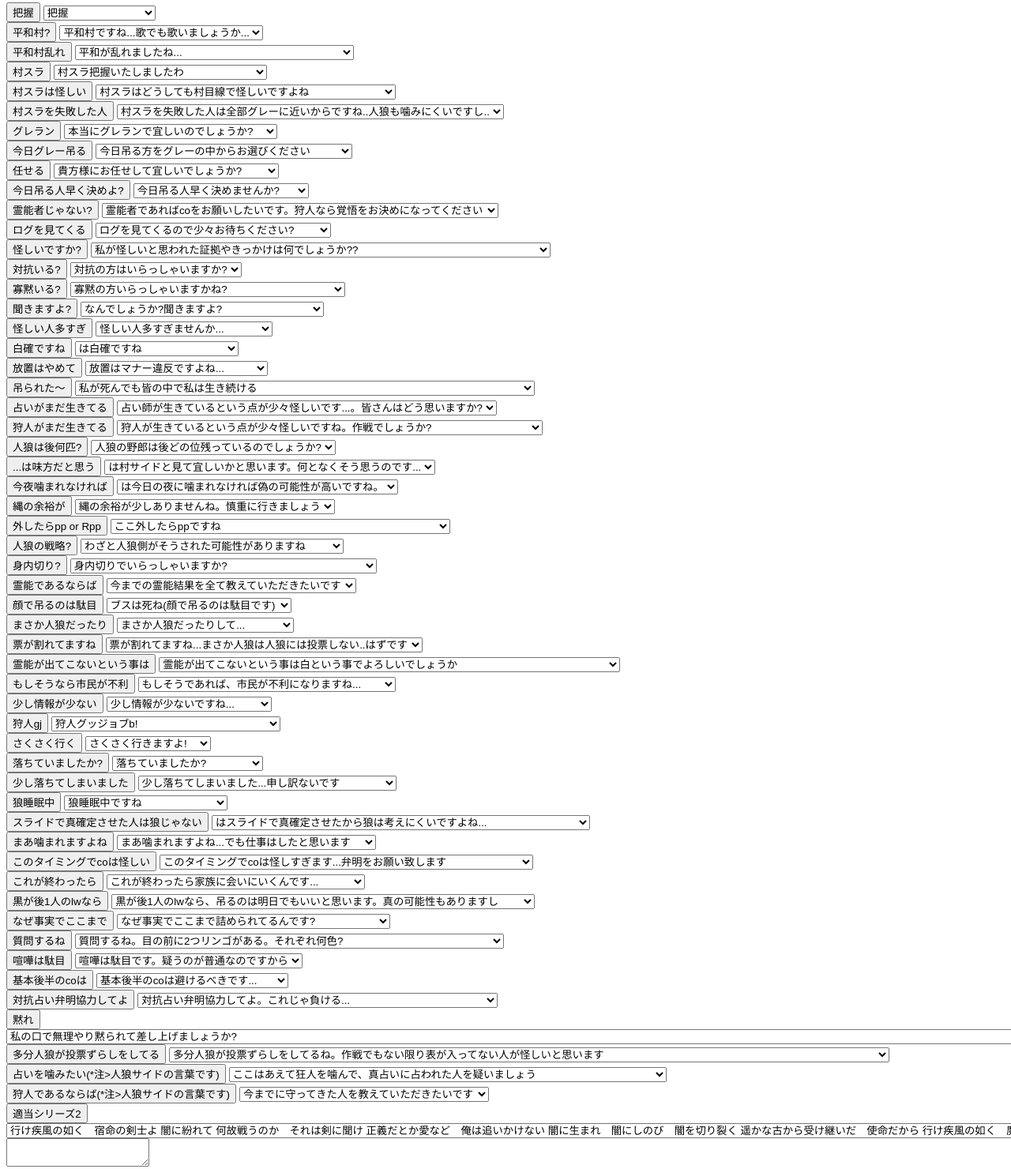
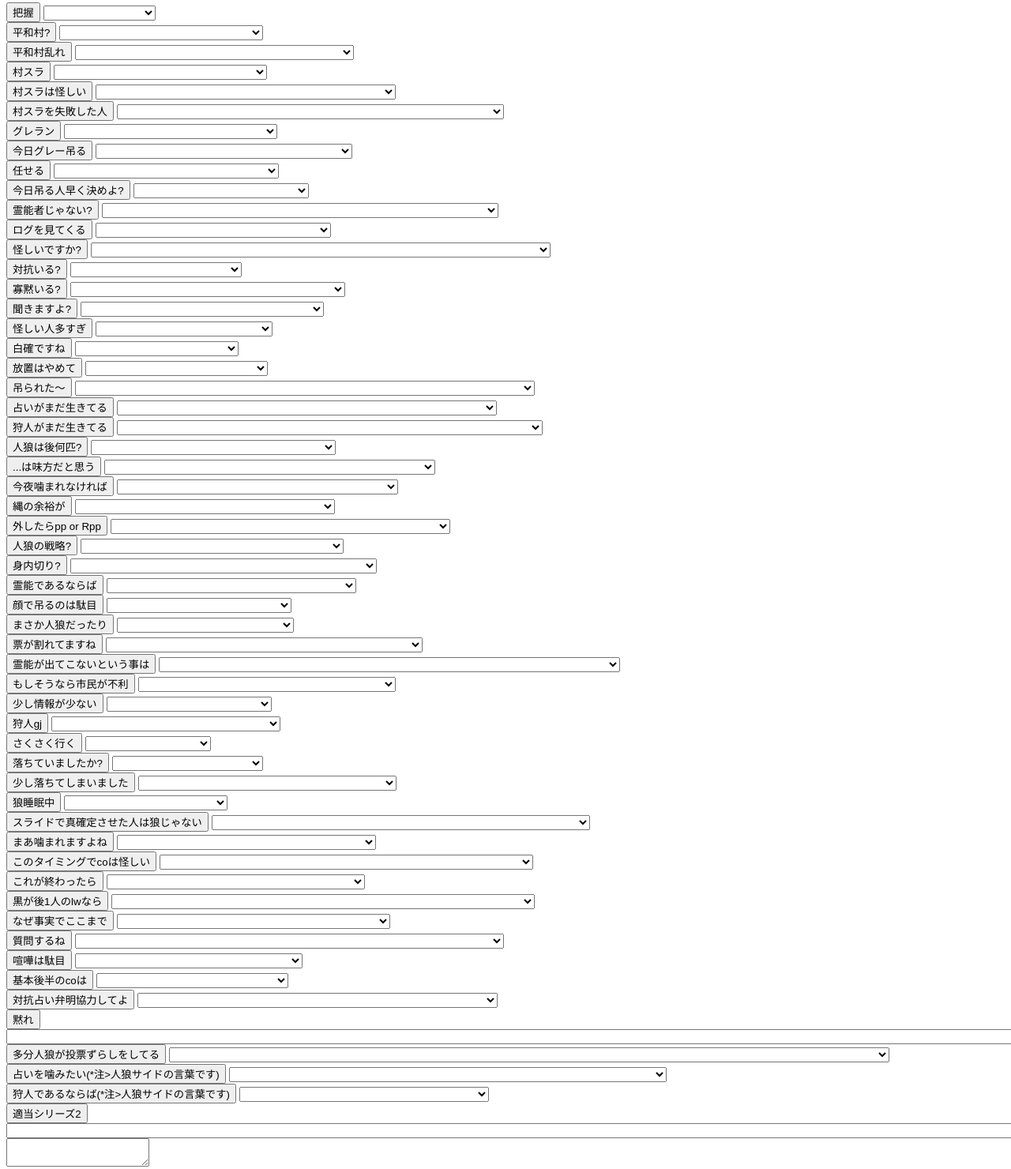
Before and after one commit to Asirias/buu, a plain HTML site: page zinro_memp/zingai/index2.html in a window 1280 px wide. Shown: the part 128-1608 px from the top of the page at 79% size. Drawn offline with Linux system fonts and the light colour scheme.

Commit message:
Add files via upload

```diff
--- a/zinro_memp/zingai/index2.html
+++ b/zinro_memp/zingai/index2.html
@@ -15,6 +15,7 @@ port<input type='text' value='' id ="port" ><br><br>
 <br><br>
 <input type='button' class ='copy' value ='把握'/>
 <select id='a'>
+<option></option>
 <option>把握</option>
 <option>把握いたしましたわ</option>
 <option>把握だ!</option>
@@ -25,6 +26,7 @@ port<input type='text' value='' id ="port" ><br><br>
 </select><br>
 <input type='button' class ='copy' value ='平和村?'/>
 <select id='b'>
+<option></option>
 <option>平和村ですね...歌でも歌いましょうか...</option>
 <option>平和が一番です</option>
 <option>平和村か?面白くねぇな!</option>
@@ -35,6 +37,7 @@ port<input type='text' value='' id ="port" ><br><br>
 
 <input type='button' class ='copy' value ='平和村乱れ'/>
 <select id='c'>
+<option></option>
 <option>平和が乱れましたね...</option>
 <option>こうでなくては面白くない!</option>
 <option>争いは...やめようよ..</option>
@@ -46,6 +49,7 @@ port<input type='text' value='' id ="port" ><br><br>
 
 <input type='button' class ='copy' value ='村スラ'/>
 <select id='d'>
+<option></option>
 <option>村スラ把握いたしましたわ</option>
 <option>村スラさせていただきますわ</option>
 <option>村スラだな?把握だ!</option>
@@ -59,6 +63,7 @@ port<input type='text' value='' id ="port" ><br><br>
 </select><br>
 <input type='button' class ='copy' value ='村スラは怪しい'/>
 <select id='e'>
+<option></option>
 <option>村スラはどうしても村目線で怪しいですよね</option>
 <option>村スラはどうしても村目線で怪しいよな</option>
 <option>...ムｒ(村スラはどうしても村目線で怪しい)</option>
@@ -67,6 +72,7 @@ port<input type='text' value='' id ="port" ><br><br>
 </select><br>
 <input type='button' class ='copy' value ='村スラを失敗した人'/>
 <select id='f'>
+<option></option>
 <option>村スラを失敗した人は全部グレーに近いからですね..人狼も噛みにくいですし..</option>
 <option>村スラを失敗した人は全部グレーに近いからな!人狼も噛みにくいしな!</option>
 <option>村スラ...失敗者...全部グレー...人狼も...噛みにくい</option>
@@ -75,6 +81,7 @@ port<input type='text' value='' id ="port" ><br><br>
 </select><br>
 <input type='button' class ='copy' value ='グレラン'/>
 <select id='g'>
+<option></option>
 <option>本当にグレランで宜しいのでしょうか?</option>
 <option>本当にグレランでいいんだな?</option>
 <option>グレラン...怖い...</option>
@@ -84,6 +91,7 @@ port<input type='text' value='' id ="port" ><br><br>
 
 <input type='button' class ='copy' value ='今日グレー吊る'/>
 <select id='h'>
+<option></option>
 <option>今日吊る方をグレーの中からお選びください</option>
 <option>今日吊る方をグレーから指定だ!</option>
 <option>今日処刑されるグレーは..誰ですか...(ゴホッゴホッ</option>
@@ -93,6 +101,7 @@ port<input type='text' value='' id ="port" ><br><br>
 
 <input type='button' class ='copy' value ='任せる'/>
 <select id='i'>
+<option></option>
 <option>貴方様にお任せして宜しいでしょうか?</option>
 <option>お前にかかってるんだ!任せたぞ!</option>
 <option>お任せします...</option>
@@ -101,6 +110,7 @@ port<input type='text' value='' id ="port" ><br><br>
 </select><br>
 <input type='button' class ='copy' value ='今日吊る人早く決めよ?'/>
 <select id='j'>
+<option></option>
 <option>今日吊る人早く決めませんか?</option>
 <option>今日吊る人早く決めるぞ!</option>
 <option>今日吊る人..誰?</option>
@@ -109,6 +119,7 @@ port<input type='text' value='' id ="port" ><br><br>
 </select><br>
 <input type='button' class ='copy' value ='霊能者じゃない?'/>
 <select id='k'>
+<option></option>
 <option>霊能者であればcoをお願いしたいです。狩人なら覚悟をお決めになってください</option>
 <option>霊能ならco。狩人ならcoするんじゃねぇぞ!</option>
 <option>霊能..co。狩人..coしない</option>
@@ -118,6 +129,7 @@ port<input type='text' value='' id ="port" ><br><br>
 
 <input type='button' class ='copy' value ='ログを見てくる'/>
 <select id='l'>
+<option></option>
 <option>ログを見てくるので少々お待ちください?</option>
 <option>お前にかかってるんだ!任せたぞ!</option>
 <option>ログ..見てくる..</option>
@@ -128,6 +140,7 @@ port<input type='text' value='' id ="port" ><br><br>
 
 <input type='button' class ='copy' value ='怪しいですか?'/>
 <select id='n'>
+<option></option>
 <option>私が怪しいと思われた証拠やきっかけは何でしょうか??</option>
 <option>俺が怪しいと思うなら証拠だせ!</option>
 <option>自分じゃない自分じゃない自分じゃない自分じゃない自分じゃない自分じゃない自分じゃない</option>
@@ -138,6 +151,7 @@ port<input type='text' value='' id ="port" ><br><br>
 
 <input type='button' class ='copy' value ='対抗いる?'/>
 <select id='m'>
+<option></option>
 <option>対抗の方はいらっしゃいますか?</option>
 <option>対抗は居るか?居ないよな?</option>
 <option>対抗は..居ない?</option>
@@ -146,6 +160,7 @@ port<input type='text' value='' id ="port" ><br><br>
 </select><br>
 <input type='button' class ='copy' value ='寡黙いる?'/>
 <select id='o'>
+<option></option>
 <option>寡黙の方いらっしゃいますかね?</option>
 <option>黙ってる奴は居ないよな?</option>
 <option>無口友達..いないかな..</option>
@@ -154,6 +169,7 @@ port<input type='text' value='' id ="port" ><br><br>
 </select><br>
 <input type='button' class ='copy' value ='聞きますよ?'/>
 <select id='p'>
+<option></option>
 <option>なんでしょうか?聞きますよ?</option>
 <option>なんだ?聞くぞ??</option>
 <option>...何?</option>
@@ -164,6 +180,7 @@ port<input type='text' value='' id ="port" ><br><br>
 
 <input type='button' class ='copy' value ='怪しい人多すぎ'/>
 <select id='q'>
+<option></option>
 <option>怪しい人多すぎませんか...</option>
 <option>皆怪しく見えて来たな</option>
 <option>...(皆怪しい)</option>
@@ -173,6 +190,7 @@ port<input type='text' value='' id ="port" ><br><br>
 
 <input type='button' class ='copy' value ='白確ですね'/>
 <select id='r'>
+<option></option>
 <option>は白確ですね</option>
 <option>は白確だ</option>
 <option>...(いいな..白確)</option>
@@ -181,6 +199,7 @@ port<input type='text' value='' id ="port" ><br><br>
 </select><br>
 <input type='button' class ='copy' value ='放置はやめて'/>
 <select id='s'>
+<option></option>
 <option>放置はマナー違反ですよね...</option>
 <option>放置はやめてくれ...冷める...</option>
 <option>放置はダメ...絶対に...駄目</option>
@@ -189,6 +208,7 @@ port<input type='text' value='' id ="port" ><br><br>
 </select><br>
 <input type='button' class ='copy' value ='吊られた～'/>
 <select id='t'>
+<option></option>
 <option>私が死んでも皆の中で私は生き続ける</option>
 <option>私はいつから可笑しくなったのだろう...</option>
 <option>......ちっ</option>
@@ -209,6 +229,7 @@ port<input type='text' value='' id ="port" ><br><br>
 
 <input type='button' class ='copy' value ='占いがまだ生きてる'/>
 <select id='u'>
+<option></option>
 <option>占い師が生きているという点が少々怪しいです...。皆さんはどう思いますか?</option>
 <option>占い師が生きてるだと!馬鹿な...</option>
 <option>え...(どうして占い師が生きてる!)</option>
@@ -218,6 +239,7 @@ port<input type='text' value='' id ="port" ><br><br>
 
 <input type='button' class ='copy' value ='狩人がまだ生きてる'/>
 <select id='v'>
+<option></option>
 <option>狩人が生きているという点が少々怪しいですね。作戦でしょうか?</option>
 <option>なぜ狩人が生きている...狩人を舐めているのか...</option>
 <option>え...(なぜ狩人が生きている!)</option>
@@ -227,6 +249,7 @@ port<input type='text' value='' id ="port" ><br><br>
 
 <input type='button' class ='copy' value ='人狼は後何匹?'/>
 <select id='w'>
+<option></option>
 <option>人狼の野郎は後どの位残っているのでしょうか?</option>
 <option>狼は後何匹だ!</option>
 <option>残りの狼は何匹..?</option>
@@ -236,6 +259,7 @@ port<input type='text' value='' id ="port" ><br><br>
 
 <input type='button' class ='copy' value ='...は味方だと思う'/>
 <select id='x'>
+<option></option>
 <option>は村サイドと見て宜しいかと思います。何となくそう思うのです...</option>
 <option>は村側と見ていいんじゃねぇか?何となくだがそう思うんだ...</option>
 <option>は村側...何となくだけど...</option>
@@ -245,6 +269,7 @@ port<input type='text' value='' id ="port" ><br><br>
 
 <input type='button' class ='copy' value ='今夜噛まれなければ'/>
 <select id='y'>
+<option></option>
 <option>は今日の夜に噛まれなければ偽の可能性が高いですね。</option>
 <option>?今日の夜、噛まれなかったら拷問な??</option>
 <option>が今夜襲撃されないなら偽の可能性があるな...</option>
@@ -253,6 +278,7 @@ port<input type='text' value='' id ="port" ><br><br>
 
 <input type='button' class ='copy' value ='縄の余裕が'/>
 <select id='z'>
+<option></option>
 <option>縄の余裕が少しありませんね。慎重に行きましょう</option>
 <option>縄大丈夫か?慎重に行くべきじゃないのか?</option>
 <option>大丈夫...?(縄大丈夫かな)</option>
@@ -262,6 +288,7 @@ port<input type='text' value='' id ="port" ><br><br>
 
 <input type='button' class ='copy' value ='外したらpp or Rpp'/>
 <select id='a2'>
+<option></option>
 <option>ここ外したらppですね</option>
 <option>ここ外したらRppですね</option>
 <option>ここ外したらppだ</option>
@@ -274,6 +301,7 @@ port<input type='text' value='' id ="port" ><br><br>
 
 <input type='button' class ='copy' value ='人狼の戦略?'/>
 <select id='b2'>
+<option></option>
 <option>わざと人狼側がそうされた可能性がありますね</option>
 <option>わざと人狼側がそうした可能性も考えないと駄目だ!</option>
 <option>...(人狼側がわざとそうした可能性)</option>
@@ -283,6 +311,7 @@ port<input type='text' value='' id ="port" ><br><br>
 
 <input type='button' class ='copy' value ='身内切り?'/>
 <select id='c2'>
+<option></option>
 <option>身内切りでいらっしゃいますか?</option>
 <option>もしかして仲間を裏切ったのか?だとしたら極悪じゃねぇか...</option>
 <option>味方...誰...分からない...</option>
@@ -294,6 +323,7 @@ port<input type='text' value='' id ="port" ><br><br>
 
 <input type='button' class ='copy' value ='霊能であるならば'/>
 <select id='d2'>
+<option></option>
 <option>今までの霊能結果を全て教えていただきたいです</option>
 <option>今までの霊能結果を言ってみな?</option>
 <option>今までの...霊能結果だけお願い..</option>
@@ -306,6 +336,7 @@ port<input type='text' value='' id ="port" ><br><br>
 
 <input type='button' class ='copy' value ='顔で吊るのは駄目'/>
 <select id='e2'>
+<option></option>
 <option>ブスは死ね(顔で吊るのは駄目です)</option>
 <option>顔で人を判断するなんて...最悪だな</option>
 <option>...(やっぱ顔なんだね)</option>
@@ -315,6 +346,7 @@ port<input type='text' value='' id ="port" ><br><br>
 
 <input type='button' class ='copy' value ='まさか人狼だったり'/>
 <select id='f2'>
+<option></option>
 <option>まさか人狼だったりして...</option>
 <option>まさか人狼だったりしないよな?</option>
 <option>...(まさか人狼?)</option>
@@ -324,6 +356,7 @@ port<input type='text' value='' id ="port" ><br><br>
 
 <input type='button' class ='copy' value ='票が割れてますね'/>
 <select id='g2'>
+<option></option>
 <option>票が割れてますね...まさか人狼は人狼には投票しない..はずです</option>
 <option>票が割れてんぞ...まさか人狼は人狼には投票しないよな..</option>
 <option>...(票が割れる...人狼を絞るヒント)</option>
@@ -333,6 +366,7 @@ port<input type='text' value='' id ="port" ><br><br>
 
 <input type='button' class ='copy' value ='霊能が出てこないという事は'/>
 <select id='h2'>
+<option></option>
 <option>霊能が出てこないという事は白という事でよろしいでしょうか</option>
 <option>霊能でないのはいいとして、人狼すら出ないのですか...これで出てももう信じませんよ</option>
 <option>霊能が出てこないという事は白という事でいいか?</option>
@@ -349,6 +383,7 @@ port<input type='text' value='' id ="port" ><br><br>
 
 <input type='button' class ='copy' value ='もしそうなら市民が不利'/>
 <select id='i2'>
+<option></option>
 <option>もしそうであれば、市民が不利になりますね...</option>
 <option>もしそうなら市民が不利になったな</option>
 <option>あ...(もしそうであれば、市民が不利)</option>
@@ -358,6 +393,7 @@ port<input type='text' value='' id ="port" ><br><br>
 
 <input type='button' class ='copy' value ='少し情報が少ない'/>
 <select id='j2'>
+<option></option>
 <option>少し情報が少ないですね...</option>
 <option>情報が少し少ないな...</option>
 <option>...ｚｙ(情報が少ない...)</option>
@@ -365,6 +401,7 @@ port<input type='text' value='' id ="port" ><br><br>
 </select><br>
 <input type='button' class ='copy' value ='狩人gj'/>
 <select id='k2'>
+<option></option>
 <option>狩人グッジョブb!</option>
 <option>狩人gjだ!この村の狩人は優秀だ!</option>
 <option>...gj</option>
@@ -374,6 +411,7 @@ port<input type='text' value='' id ="port" ><br><br>
 
 <input type='button' class ='copy' value ='さくさく行く'/>
 <select id='l2'>
+<option></option>
 <option>さくさく行きますよ!</option>
 <option>さくさく行くぜ!</option>
 <option>さくさく...</option>
@@ -382,6 +420,7 @@ port<input type='text' value='' id ="port" ><br><br>
 </select><br>
 <input type='button' class ='copy' value ='落ちていましたか?'/>
 <select id='n2'>
+<option></option>
 <option>落ちていましたか?</option>
 <option>落ちていたのか?</option>
 <option>あ...落ちていたの?</option>
@@ -391,6 +430,7 @@ port<input type='text' value='' id ="port" ><br><br>
 
 <input type='button' class ='copy' value ='少し落ちてしまいました'/>
 <select id='m2'>
+<option></option>
 <option>少し落ちてしまいました...申し訳ないです</option>
 <option>少し落ちてしまった...この付けはからなず..</option>
 <option>...落ちて..ました..ごめんなさい</option>
@@ -401,6 +441,7 @@ port<input type='text' value='' id ="port" ><br><br>
 
 <input type='button' class ='copy' value ='狼睡眠中'/>
 <select id='o2'>
+<option></option>
 <option>狼睡眠中ですね</option>
 <option>狼の野郎は睡眠中か</option>
 <option>...(狼睡眠中ですね)</option>
@@ -410,6 +451,7 @@ port<input type='text' value='' id ="port" ><br><br>
 
 <input type='button' class ='copy' value ='スライドで真確定させた人は狼じゃない'/>
 <select id='p2'>
+<option></option>
 <option>はスライドで真確定させたから狼は考えにくいですよね...</option>
 <option>はスライドで真確定させたから狼は考えにくいよな。</option>
 <option>は...sr.(スライドで真確定させたから狼は考えにくい)</option>
@@ -419,6 +461,7 @@ port<input type='text' value='' id ="port" ><br><br>
 
 <input type='button' class ='copy' value ='まあ噛まれますよね'/>
 <select id='q2'>
+<option></option>
 <option>まあ噛まれますよね...でも仕事はしたと思います</option>
 <option>まあ噛まれるな...でも仕事はしたぞ!</option>
 <option>...(まあ噛まれるよね...でも仕事はした..僕も頑張ろ)</option>
@@ -428,6 +471,7 @@ port<input type='text' value='' id ="port" ><br><br>
 
 <input type='button' class ='copy' value ='このタイミングでcoは怪しい'/>
 <select id='r2'>
+<option></option>
 <option>このタイミングでcoは怪しすぎます...弁明をお願い致します</option>
 <option>このタイミングでcoは怪しすぎる...弁明はあるのか?</option>
 <option>この...タイミングでcoは...弁明は?</option>
@@ -438,6 +482,7 @@ port<input type='text' value='' id ="port" ><br><br>
 
 <input type='button' class ='copy' value ='これが終わったら'/>
 <select id='s2'>
+<option></option>
 <option>これが終わったら家族に会いにいくんです...</option>
 <option>これが終わったら久々に友の顔でも見にいくか...</option>
 <option>...もう嫌だ。僕は逃げる!</option>
@@ -447,6 +492,7 @@ port<input type='text' value='' id ="port" ><br><br>
 
 <input type='button' class ='copy' value ='黒が後1人のlwなら'/>
 <select id='t2'>
+<option></option>
 <option>黒が後1人のlwなら、吊るのは明日でもいいと思います。真の可能性もありますし</option>
 <option>黒が後1人のlwなら、吊るのは明日でもいいと思うがな。真の可能性もあるし。</option>
 <option>黒が...後..1人のlwなら...吊るのは...明日で...もいい...はず。真の可能性も...あるし。</option>
@@ -456,6 +502,7 @@ port<input type='text' value='' id ="port" ><br><br>
 
 <input type='button' class ='copy' value ='なぜ事実でここまで'/>
 <select id='u2'>
+<option></option>
 <option>なぜ事実でここまで詰められてるんです?</option>
 <option>なぜ事実でここまで詰められなければいけないんだ?</option>
 <option>事実...じゃないか</option>
@@ -465,6 +512,7 @@ port<input type='text' value='' id ="port" ><br><br>
 
 <input type='button' class ='copy' value ='質問するね'/>
 <select id='v2'>
+<option></option>
 <option>質問するね。目の前に2つリンゴがある。それぞれ何色?</option>
 <option>質問するぞ。目の前に2つリンゴがある。それぞれ何色だ?</option>
 <option>ごめんなさい..質問するね?目の前に2つリンゴがあるんだ...それぞれ何色か答えてみて?</option>
@@ -474,6 +522,7 @@ port<input type='text' value='' id ="port" ><br><br>
 
 <input type='button' class ='copy' value ='喧嘩は駄目'/>
 <select id='w2'>
+<option></option>
 <option>喧嘩は駄目です。疑うのが普通なのですから</option>
 <option>喧嘩は良くない。喧嘩両成敗だ!</option>
 <option>喧嘩...怖い...でもこれが普通...</option>
@@ -483,6 +532,7 @@ port<input type='text' value='' id ="port" ><br><br>
 
 <input type='button' class ='copy' value ='基本後半のcoは'/>
 <select id='x2'>
+<option></option>
 <option>基本後半のcoは避けるべきです...</option>
 <option>基本後半のcoは避けるべきだろ!</option>
 <option>...(基本後半のcoは避けたほうがいい)</option>
@@ -492,6 +542,7 @@ port<input type='text' value='' id ="port" ><br><br>
 
 <input type='button' class ='copy' value ='対抗占い弁明協力してよ'/>
 <select id='y2'>
+<option></option>
 <option>対抗占い弁明協力してよ。これじゃ負ける...</option>
 <option>対抗占い弁明協力してくれよ。まずいって...</option>
 <option>...(対抗占い弁明協力してよ)</option>
@@ -500,6 +551,7 @@ port<input type='text' value='' id ="port" ><br><br>
 </select><br>
 <input type='button' class ='copy' value ='黙れ'/>
 <select id='z2'>
+<option></option>
 <option>私の口で無理やり黙られて差し上げましょうか?</option>
 <option>お前は前座だ。とっとと死ね。</option>
 <option>腹じゃなく口に石詰めてやろうか?</option>
@@ -525,6 +577,7 @@ port<input type='text' value='' id ="port" ><br><br>
 </select><br>
 <input type='button' class ='copy' value ='多分人狼が投票ずらしをしてる'/>
 <select id='a3'>
+<option></option>
 <option>多分人狼が投票ずらしをしてるね。作戦でもない限り表が入ってない人が怪しいと思います</option>
 <option>これ多分人狼が投票ずらしをしてるんじゃ?作戦でもない限り表が入ってない人が怪しいと思うんだが?</option>
 <option>...(多分人狼が投票ずらしをしてるね。作戦でもない限り表が入ってない人が怪しいけど)</option>
@@ -533,12 +586,14 @@ port<input type='text' value='' id ="port" ><br><br>
 </select><br>
 <input type='button' class ='copy' value ='占いを噛みたい(*注>人狼サイドの言葉です)'/>
 <select id='b3'>
+<option></option>
 <option>ここはあえて狂人を噛んで、真占いに占われた人を疑いましょう</option>
 <option>真占いを狙います。次の日人狼が適当に占いを噛んだ可能性をさりげなく言ってください</option>
 <option>真占いを狙います。次の日人狼が適当に占いを噛んだ可能性をさりげなくいいますね</option>
 </select><br>
 <input type='button' class ='copy' value ='狩人であるならば(*注>人狼サイドの言葉です)'/>
 <select id='c3'>
+<option></option>
 <option>今までに守ってきた人を教えていただきたいです</option>
 <option>じゃあ今までに守ってきた奴を言ってみろ</option>
 <option>...(今までに守ってきた人は誰?)</option>
@@ -547,6 +602,7 @@ port<input type='text' value='' id ="port" ><br><br>
 </select><br>
 <input type='button' class ='copy' value ='適当シリーズ2'/>
 <select id='d3'>
+<option></option>
 <option>
 行け疾風の如く　宿命の剣士よ
 闇に紛れて
@@ -607,16 +663,15 @@ and the home of the brave!</option>
 <option>なぜかワオーンと遠吠えする父と市民の母に寡黙したペナルティとして銃殺されかけて出来なかったんだが、
 初日の前日に奇策として、GMとモブ爺退場させて、助ける為に夜からロケット充電出来てれば...。
 私にステルスの潜伏魔法が使えれば無残な犠牲者はなかった。</option>
-
 </select><br>
-
 <textarea id='dummy'></textarea>
 <script>
 var myurl;
-var nowselid;
+var nowselid = 'a';
 var nowval;
 window.onload = function()
 {
+	nowval = document.getElementById(nowselid).value;
 	var idList = ['a','b','c','d','e','f','g','h','i','j','k','l','n','m','o','p','q','r','s','t','u','v','w','x','y','z','a2','b2','c2','d2','e2','f2','g2','h2','i2','j2','k2','l2','n2','m2','o2','p2','q2','r2','s2','t2','u2','v2','w2','x2','y2','z2','a3','b3','c3','d3'];
 	for(var i = 0;i < idList.length;i++)
 	{
@@ -642,6 +697,7 @@ function textcopy()
 	txb.select();
 	document.execCommand('copy');
 	window.location.href = myurl+'#'+nowselid;
+	document.getElementById(nowselid).value = '';
 	}
 }
 function keyboard(){
```
